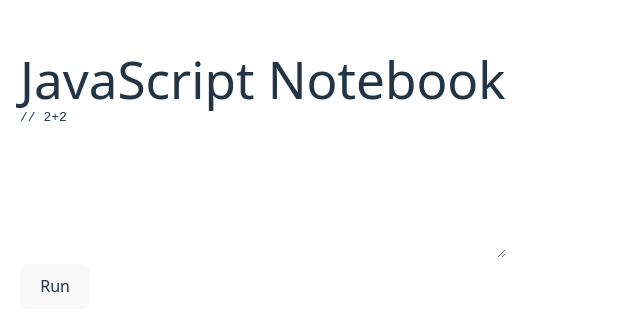
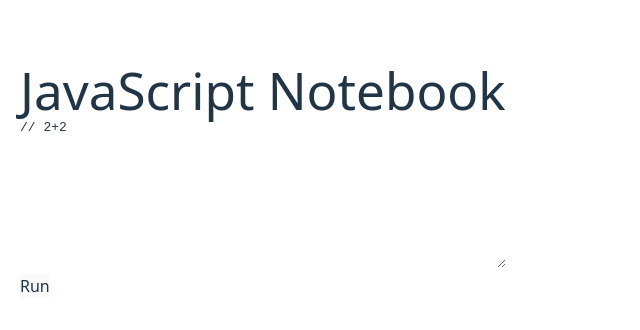
Before and after one commit to mukumikuu/tech-note-app, a React (Vite) app: page / in a window 1280 px wide. Shown: the part 220-550 px from the top of the page, without its empty margins (0-640 px from the left). Built offline with nearby package versions, Linux system fonts and the light colour scheme; no server answers.

Commit message:
feat: button component

```diff
--- a/package.json
+++ b/package.json
@@ -19,6 +19,7 @@
   },
   "dependencies": {
     "@tailwindcss/vite": "^4.1.18",
+    "lucide-react": "^0.563.0",
     "react": "^19.1.1",
     "react-dom": "^19.1.1",
     "socket.io": "^4.8.1",
--- /dev/null
+++ b/src/frontend/components/button.tsx
@@ -0,0 +1,73 @@
+import type { LucideIcon } from "lucide-react"
+import React, { useState } from "react"
+
+interface ButtonProps {
+  children?: React.ReactNode
+  onClick: () => void
+  variant?: "default" | "icon"
+  rounded?: "lg" | "sm" | "full"
+  className?: string
+  icon?: LucideIcon
+  iconSize?: number
+  iconColor?: string
+  iconClassname?: string
+}
+
+const Button: React.FC<ButtonProps> = ({
+  children,
+  onClick,
+  variant = "default",
+  rounded = "full",
+  className = "",
+  icon: Icon,
+  iconSize = 18,
+  iconColor = "#FFFFFF",
+  iconClassname = "",
+}) => {
+  const [showOutline, setShowOutline] = useState(false)
+
+  const handleClick = () => {
+    if (variant === "default") {
+      setShowOutline(true)
+      setTimeout(() => setShowOutline(false), 300)
+    }
+
+    onClick()
+  }
+
+  const baseClasses =
+    "flex items-center justify-center gap-2 py-2 px-4 cursor-pointer transition-all duration-300 ease-in-out"
+
+  const roundedClasses = {
+    sm: "rounded-sm",
+    lg: "rounded-lg",
+    full: "rounded-full",
+  }
+  const variantClasses = {
+    default: "w-full bg-[#191E30] border hover:brightness-125",
+    icon: "bg-transparent hover:brightness-125",
+  }
+  const outlineClass =
+    variant === "default" && showOutline
+      ? "outline outline-2 outline-[#3E74EA] outline-offset-2"
+      : "outline-none"
+
+  const combinedClasses = [
+    baseClasses,
+    roundedClasses[rounded],
+    variantClasses[variant],
+    className,
+    outlineClass,
+  ].join(" ")
+
+  return (
+    <button className={combinedClasses} onClick={handleClick}>
+      {Icon && (
+        <Icon size={iconSize} color={iconColor} className={iconClassname} />
+      )}
+      {children}
+    </button>
+  )
+}
+
+export default Button
--- a/src/frontend/ui/index.css
+++ b/src/frontend/ui/index.css
@@ -3,12 +3,7 @@
 :root {
   font-family: system-ui, Avenir, Helvetica, Arial, sans-serif;
   line-height: 1.5;
-  font-weight: 400;
-
   color-scheme: light dark;
-  color: rgba(255, 255, 255, 0.87);
-  background-color: #242424;
-
   font-synthesis: none;
   text-rendering: optimizeLegibility;
   -webkit-font-smoothing: antialiased;
@@ -38,22 +33,11 @@ h1 {
 }
 
 button {
-  border-radius: 8px;
-  border: 1px solid transparent;
-  padding: 0.6em 1.2em;
-  font-size: 1em;
-  font-weight: 500;
-  font-family: inherit;
-  background-color: #1a1a1a;
+  border: none;
+  padding: 0;
+  font: inherit;
   cursor: pointer;
   transition: border-color 0.25s;
-}
-button:hover {
-  border-color: #646cff;
-}
-button:focus,
-button:focus-visible {
-  outline: 4px auto -webkit-focus-ring-color;
 }
 
 @media (prefers-color-scheme: light) {
```
Also changed, not shown: 1 other file (tests, documents, lock files or other folders).
